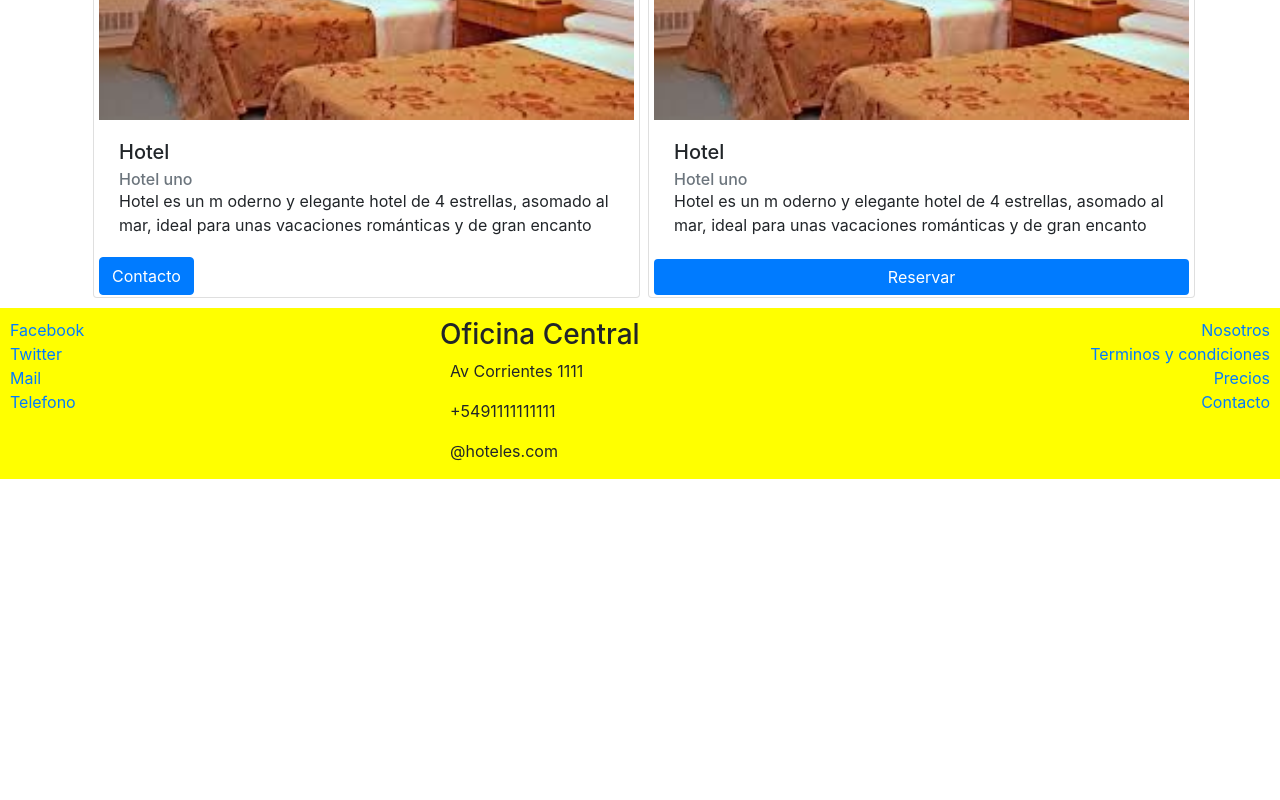
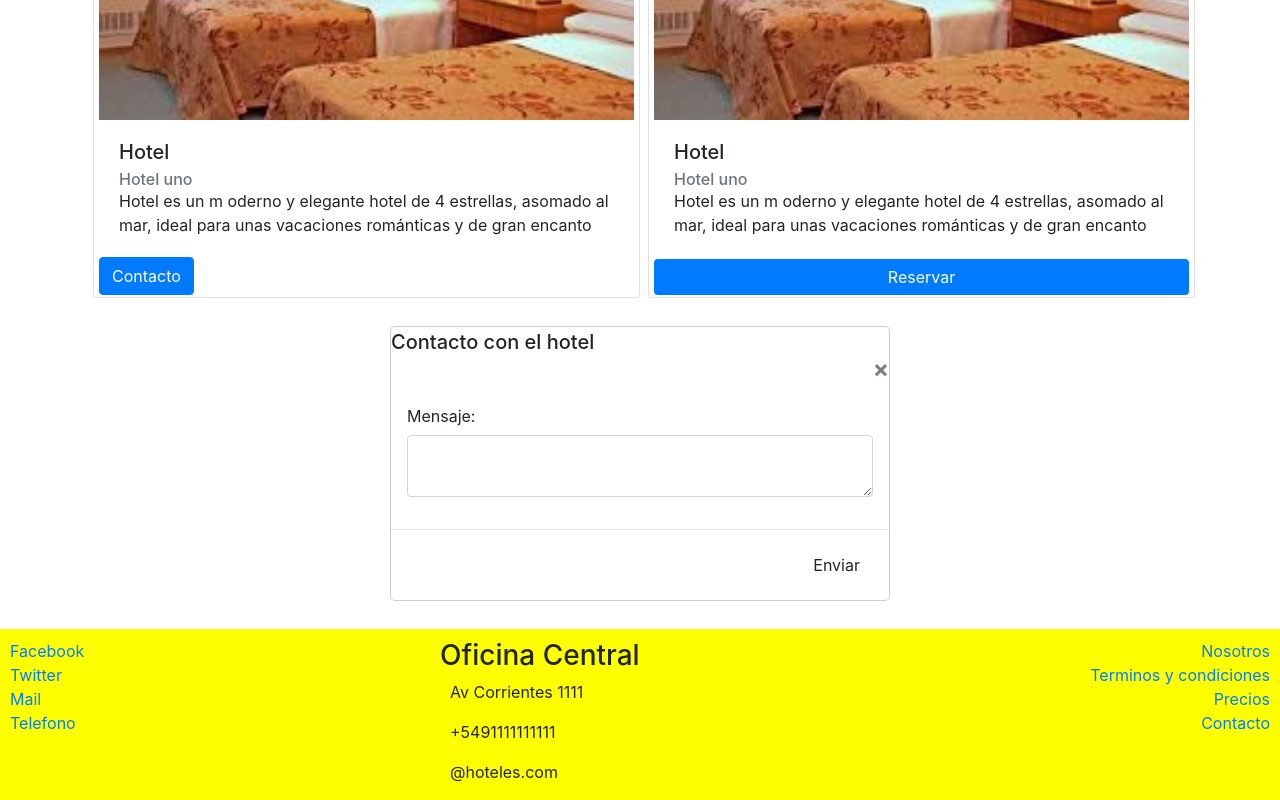
Before and after one commit to matibrewda/CursoHTMLCSS, a website: page index.html in a window 1280 px wide. Shown: the part 1571-2371 px from the top of the page. Before the commit the page ends 2050 px from the top, so only its background shows below. Drawn offline with nearby package versions, Linux system fonts and the light colour scheme; a web font is replaced by a local one.

Commit message:
intentando solucionar el error

```diff
--- a/index.html
+++ b/index.html
@@ -174,7 +174,7 @@
           </div>
     </div>
   </div>
-<!-- NO SE PORQUE NO FUNCIONAN LOS MODALS NI LOS TOOLTIPS
+<!-- NO SE PORQUE NO FUNCIONAN LOS MODALS NI LOS TOOLTIPS-->
     <div class="modal-fade" id="contacto" tabindex="-1" role="dialog" aria-labelledby="exampleModalLabel" aria-hidden="true">
       <div class="modal-dialog" role="document">
         <div class="modal-content">
@@ -200,7 +200,6 @@
       </div>
     </div>
   </div>
-  -->
 </div>
 <footer>
 <div class="row">
@@ -234,7 +233,7 @@
 
 
     <script src="node_modules/jquery/dist/jquery.min.js"></script>
-    <script src="node_modules/popper.js/dist/popper.min.js"></script>
+    <script src="node_modules/popper.js/dist/umd/popper.min.js"></script>
     <script src="node_modules/bootstrap/dist/js/bootstrap.min.js"></script>
 
     <script>
```
